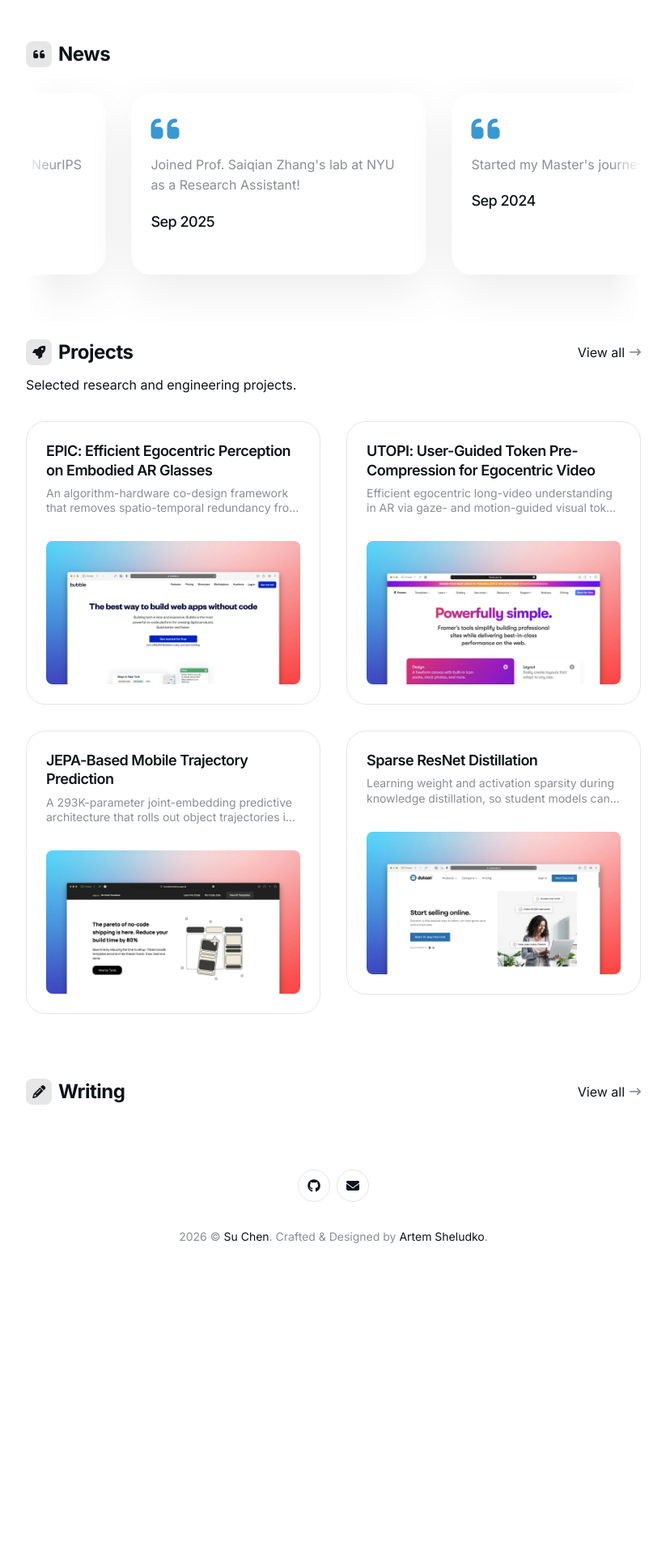
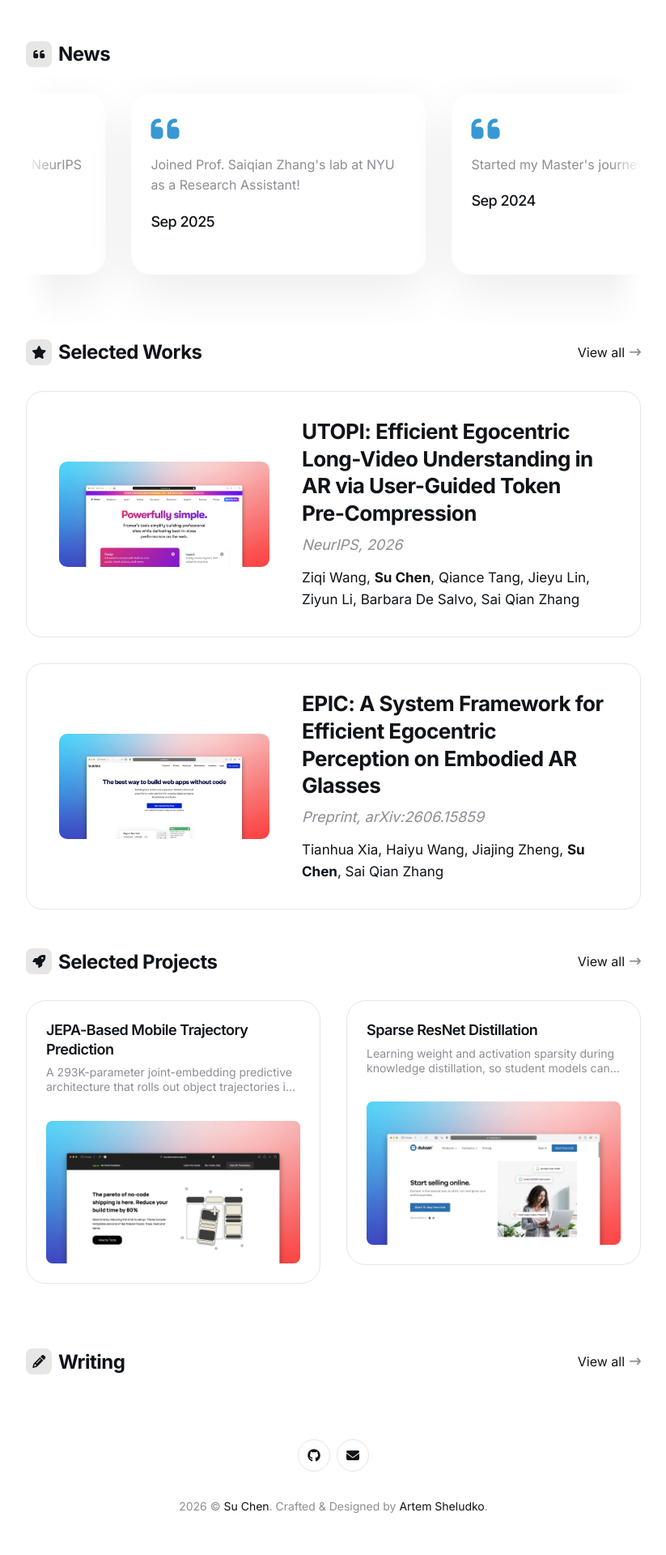
Before and after one commit to Keplarchen/Keplarchen.github.io, a Jekyll site: the page built from index.html, in a window 1280 px wide. Shown: the part 759-2679 px from the top of the page at 81% size, without its empty margins (228-1051 px from the left). Built offline with Jekyll 4.4.1, drawn with Linux system fonts in a browser that asks for light colours; before the commit the page ends 2345 px from its top, so only the background shows below that.

Commit message:
Split homepage into Selected Works (publications) and Selected Projects
Co-Authored-By: Claude Fable 5 <noreply@anthropic.com>

```diff
--- a/_data/settings.yml
+++ b/_data/settings.yml
@@ -46,11 +46,32 @@ author:
 
 
 #-------------------------------
+# Publications Settings
+publications_settings:
+  enable: true
+  publications_title: Selected Works
+  publications_description:
+
+publication_items:
+  - title: "UTOPI: Efficient Egocentric Long-Video Understanding in AR via User-Guided Token Pre-Compression"
+    venue: "NeurIPS, 2026"
+    authors: "Ziqi Wang, <b>Su Chen</b>, Qiance Tang, Jieyu Lin, Ziyun Li, Barbara De Salvo, Sai Qian Zhang"
+    image: "/images/project-1.jpg" # TODO: replace with the paper's teaser figure
+    link: "" # TODO: add OpenReview or arXiv link when public
+
+  - title: "EPIC: A System Framework for Efficient Egocentric Perception on Embodied AR Glasses"
+    venue: "Preprint, arXiv:2606.15859"
+    authors: "Tianhua Xia, Haiyu Wang, Jiajing Zheng, <b>Su Chen</b>, Sai Qian Zhang"
+    image: "/images/project-2.jpg" # TODO: replace with the paper's teaser figure
+    link: "https://arxiv.org/abs/2606.15859"
+
+
+#-------------------------------
 # Projects Settings
 projects_settings:
   enable: true
-  projects_title: Projects
-  projects_description: Selected research and engineering projects.
+  projects_title: Selected Projects
+  projects_description:
 
 
 #-------------------------------
--- a/_includes/main.scss
+++ b/_includes/main.scss
@@ -99,6 +99,8 @@
 @import '3-modules/sections';
 /* >>>>>>>>>>>>>> :: 3.9-Projects <<<<<<<<<<<<<<< */
 @import '3-modules/projects';
+/* >>>>>>>>>>>>>> :: 3.9b-Publications <<<<<<<<<<<<<<< */
+@import '3-modules/publications';
 /* >>>>>>>>>>>>>> :: 3.10-Testimonials <<<<<<<<<<<<<<< */
 @import '3-modules/testimonials';
 /* >>>>>>>>>>>>>> :: 3.11-Video <<<<<<<<<<<<<<< */
--- /dev/null
+++ b/_includes/section-publications.html
@@ -0,0 +1,48 @@
+{% if site.data.settings.publications_settings.enable == true %}
+<!-- begin publications -->
+<section class="section publications">
+  <div class="container">
+    <div class="row">
+      <div class="col col-12">
+        <div class="container__inner">
+
+          <div class="section__info">
+            <div class="section__head">
+              <h2 class="section__title"><i class="fa-solid fa-star"></i> {{ site.data.settings.publications_settings.publications_title }}</h2>
+              <a class="section__link" href="{{ '/publications' | relative_url }}">View all <i class="fa-solid fa-arrow-right-long"></i></a>
+            </div>
+            {% if site.data.settings.publications_settings.publications_description %}
+              <p class="section__description">{{ site.data.settings.publications_settings.publications_description }}</p>
+            {% endif %}
+          </div>
+
+          {% for pub in site.data.settings.publication_items %}
+          <article class="publication animate">
+            {% if pub.image %}
+            <div class="publication__image">
+              {% if pub.link %}<a href="{{ pub.link }}" target="_blank">{% endif %}
+              <img class="lazy" data-src="{{ pub.image | relative_url }}" alt="{{ pub.title }}">
+              {% if pub.link %}</a>{% endif %}
+            </div>
+            {% endif %}
+            <div class="publication__info">
+              <h3 class="publication__title">
+                {% if pub.link %}<a href="{{ pub.link }}" target="_blank">{{ pub.title }}</a>{% else %}{{ pub.title }}{% endif %}
+              </h3>
+              {% if pub.venue %}
+              <p class="publication__venue">{{ pub.venue }}</p>
+              {% endif %}
+              {% if pub.authors %}
+              <p class="publication__authors">{{ pub.authors }}</p>
+              {% endif %}
+            </div>
+          </article>
+          {% endfor %}
+
+        </div>
+      </div>
+    </div>
+  </div>
+</section>
+<!-- end publications -->
+{% endif %}
--- a/_projects/epic-egocentric-perception.md
+++ /dev/null
@@ -1,26 +0,0 @@
----
-title: 'EPIC: Efficient Egocentric Perception on Embodied AR Glasses'
-description: An algorithm-hardware co-design framework that removes spatio-temporal redundancy from egocentric video streams in real time, cutting memory by 27.5× and energy by 24.3×.
-date: 2026-06-14 10:00:00 +0300
-label: Hardware Co-Design
-image: '/images/project-2.jpg'
-page_cover:
----
-
-Embodied AI assistants on AR glasses must continuously capture and buffer high-resolution egocentric video for downstream foundation-model reasoning — a workload that battery-powered glasses simply cannot sustain. Existing video compression pipelines are offline and post-hoc; **EPIC** compresses the stream on the fly, as frames are captured.
-
-## Algorithm
-
-- **Temporal redundancy detection** via geometry-based patch reprojection: cached patches are reprojected to the current viewpoint using camera intrinsics, IMU pose and FastDepth monocular depth, so that "same content, different viewpoint" is correctly recognized as redundant.
-- **Intention-based spatial filtering**: a lightweight gaze-conditioned CNN predicts a binary saliency map per frame, keeping only patches relevant to the user's intent rather than naive gaze cropping.
-- A **duplication-check buffer** tracks patch popularity and saliency, evicting the least reusable entries — an adaptive patch storage protocol.
-
-## Hardware
-
-A plug-and-play accelerator for AR SoCs — a 16×16 systolic array, a reprojection engine with bounding-box pre-filtering, and a dedicated 4MB scratchpad — plus an **in-sensor frame bypass unit** that compares pixels against a reference frame right at ADC readout, so redundant frames never leave the image sensor. Implemented in SystemVerilog and synthesized with Synopsys Design Compiler at 45nm, 1GHz.
-
-## Results
-
-On EgoEverything, HD-Epic and Nymeria with Qwen2.5-VL-7B, EPIC cuts memory footprint by up to **97.6%** (about **107×**) with only ~3% accuracy drop, and the full system reduces energy by **24.3×** and memory by **27.5×** versus a full-video baseline.
-
-Preprint: [arXiv:2606.15859](https://arxiv.org/abs/2606.15859)
--- a/_projects/utopi-token-pre-compression.md
+++ /dev/null
@@ -1,23 +0,0 @@
----
-title: 'UTOPI: User-Guided Token Pre-Compression for Egocentric Video'
-description: Efficient egocentric long-video understanding in AR via gaze- and motion-guided visual token pre-compression. Published at NeurIPS 2026.
-date: 2026-06-01 10:00:00 +0300
-label: NeurIPS 2026
-image: '/images/project-1.jpg'
-page_cover:
----
-
-AR/VR devices continuously perceive the user's view through cameras, eye tracking and IMUs, which makes them a natural platform for multimodal memory assistants. However, vision-language models cannot afford to process minute-long egocentric videos on-device: the visual tokens of a few hundred frames easily exceed 100K, blowing up the KV cache during prefilling.
-
-**UTOPI** compresses the visual token stream *before* the user ever asks a question, fully decoupled from the downstream VLM:
-
-- A gaze-conditioned **saliency predictor** keeps the foreground content the user actually attends to, removing spatial redundancy.
-- IMU-based **geometric reprojection** across neighboring frames models the information overlap caused by continuous viewpoint change, removing temporal redundancy.
-
-## Results
-
-- Up to **95% visual token reduction** with on-par accuracy on egocentric video QA.
-- Peak unified-memory usage reduced by about **52%**, TTFT accelerated up to **2.2×**, decoding throughput up to **3.5×**.
-- Combined with quantization, Qwen2.5-VL 7B runs on a 16GB unified-memory AR/VR platform and directly reasons over 300-frame (~100K visual tokens) long videos — the uncompressed model cannot even load on the same device.
-
-The paper was accepted at **NeurIPS 2026**. I co-authored this work, contributing to the multi-agent QA data generation pipeline, the fine-tuning recipe for sparse-token inputs (SFT and LoRA on the language decoder), and the on-device deployment evaluation.
--- /dev/null
+++ b/_sass/3-modules/_publications.scss
@@ -0,0 +1,80 @@
+/* Publications */
+.publication {
+  display: flex;
+  align-items: center;
+  gap: 40px;
+  padding: 32px 40px;
+  margin-bottom: 32px;
+  border: 1px solid var(--border-color);
+  border-radius: 20px;
+
+  &:last-child {
+    margin-bottom: 0;
+  }
+
+  .publication__image {
+    flex-shrink: 0;
+    width: 260px;
+
+    img {
+      width: 100%;
+      border-radius: 10px;
+      background-color: var(--white);
+    }
+  }
+
+  .publication__info {
+    min-width: 0;
+  }
+
+  .publication__title {
+    margin: 0 0 8px;
+    font-size: 26px;
+    line-height: 1.3;
+
+    a {
+      color: var(--heading-font-color);
+      text-decoration: none;
+
+      &:hover {
+        color: var(--primary-color);
+      }
+    }
+  }
+
+  .publication__venue {
+    margin: 0 0 12px;
+    font-size: 18px;
+    font-style: italic;
+    color: var(--text-alt-color);
+  }
+
+  .publication__authors {
+    margin: 0;
+    font-size: 17px;
+    line-height: 1.6;
+    color: var(--text-color);
+
+    b, strong {
+      font-weight: 700;
+      color: var(--heading-font-color);
+    }
+  }
+}
+
+@media (max-width: 768px) {
+  .publication {
+    flex-direction: column;
+    align-items: flex-start;
+    gap: 20px;
+    padding: 24px;
+
+    .publication__image {
+      width: 100%;
+    }
+
+    .publication__title {
+      font-size: 21px;
+    }
+  }
+}
--- a/index.html
+++ b/index.html
@@ -4,6 +4,8 @@ image: '/images/01.jpg'
 ---
 
 {% include section-testimonials.html %}
+
+{% include section-publications.html %}
 
 {% include section-projects.html %}
 
```
